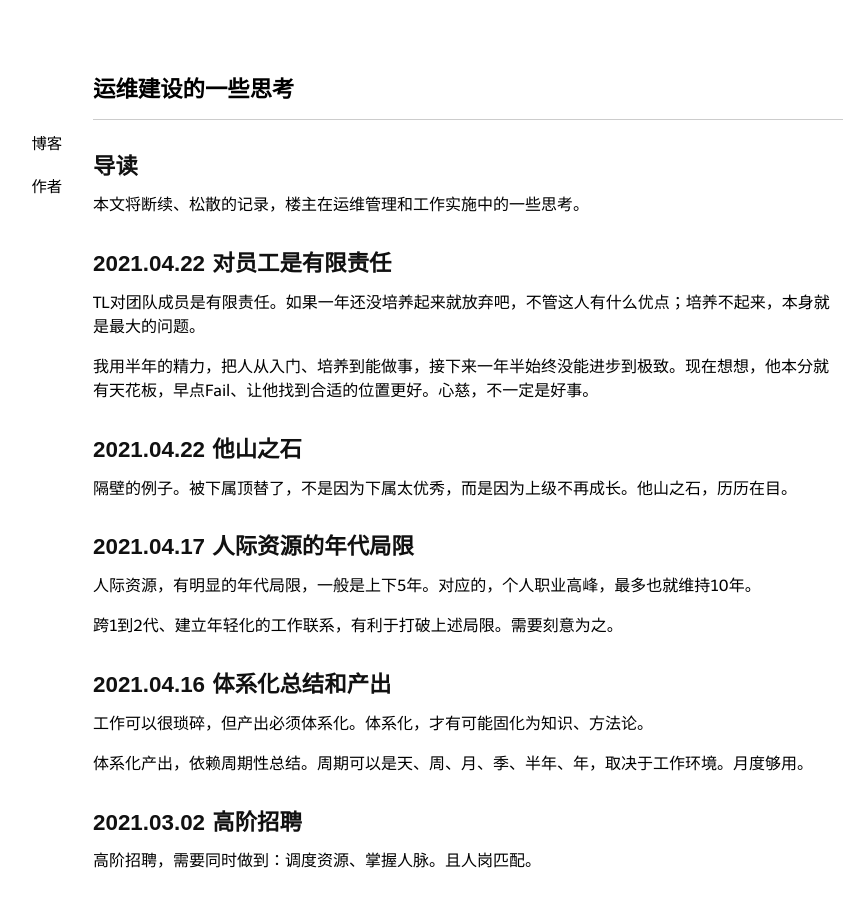
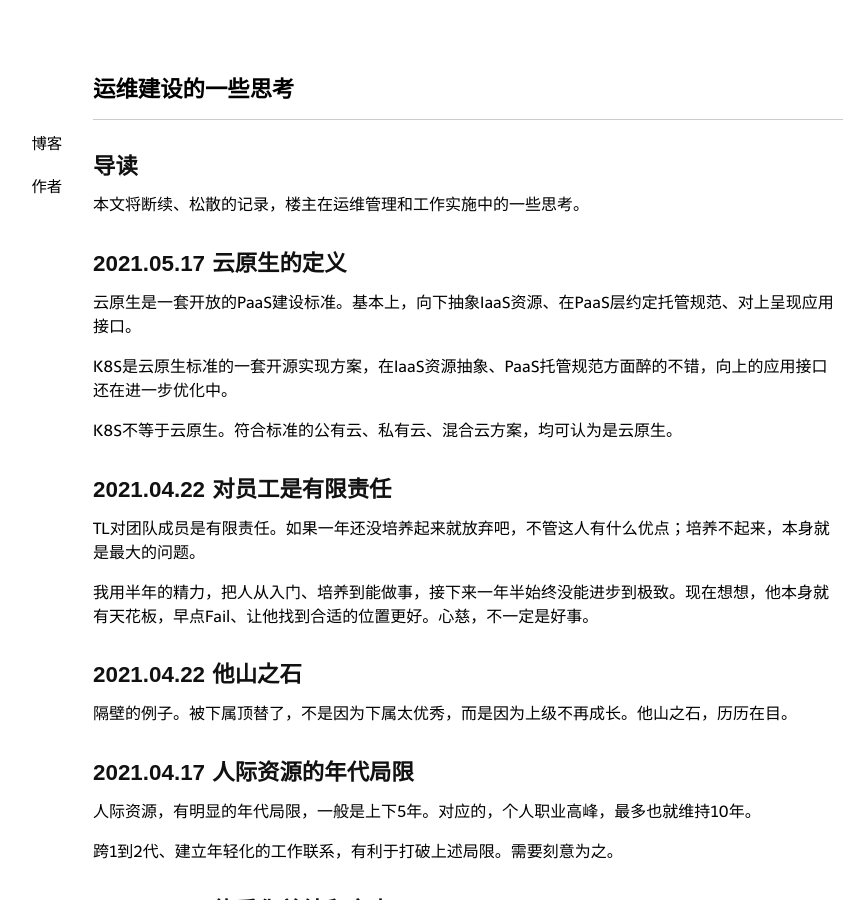
Before and after one commit to niean/niean.github.io, a Jekyll site: the page built from _posts/2020-03-15-op-tb.markdown, in a window 1280 px wide and 900 px high. Shown: the whole window, without its empty margins (172-1035 px from the left). Built offline with Jekyll 4.4.1, drawn with Linux system fonts in a browser that asks for light colours; comment, search, counter and statistics services are not loaded.

Commit message:
modify: tb

```diff
--- a/_posts/2020-03-15-op-tb.markdown
+++ b/_posts/2020-03-15-op-tb.markdown
@@ -9,10 +9,18 @@ tags:
 ## 导读
 本文将断续、松散的记录，楼主在运维管理和工作实施中的一些思考。
 
+## 2021.05.17 云原生的定义
+云原生是一套开放的PaaS建设标准。基本上，向下抽象IaaS资源、在PaaS层约定托管规范、对上呈现应用接口。
+
+K8S是云原生标准的一套开源实现方案，在IaaS资源抽象、PaaS托管规范方面醉的不错，向上的应用接口还在进一步优化中。
+
+K8S不等于云原生。符合标准的公有云、私有云、混合云方案，均可认为是云原生。
+
+
 ## 2021.04.22 对员工是有限责任
 TL对团队成员是有限责任。如果一年还没培养起来就放弃吧，不管这人有什么优点；培养不起来，本身就是最大的问题。
 
-我用半年的精力，把人从入门、培养到能做事，接下来一年半始终没能进步到极致。现在想想，他本分就有天花板，早点Fail、让他找到合适的位置更好。心慈，不一定是好事。
+我用半年的精力，把人从入门、培养到能做事，接下来一年半始终没能进步到极致。现在想想，他本身就有天花板，早点Fail、让他找到合适的位置更好。心慈，不一定是好事。
 
 ## 2021.04.22 他山之石
 隔壁的例子。被下属顶替了，不是因为下属太优秀，而是因为上级不再成长。他山之石，历历在目。
```
